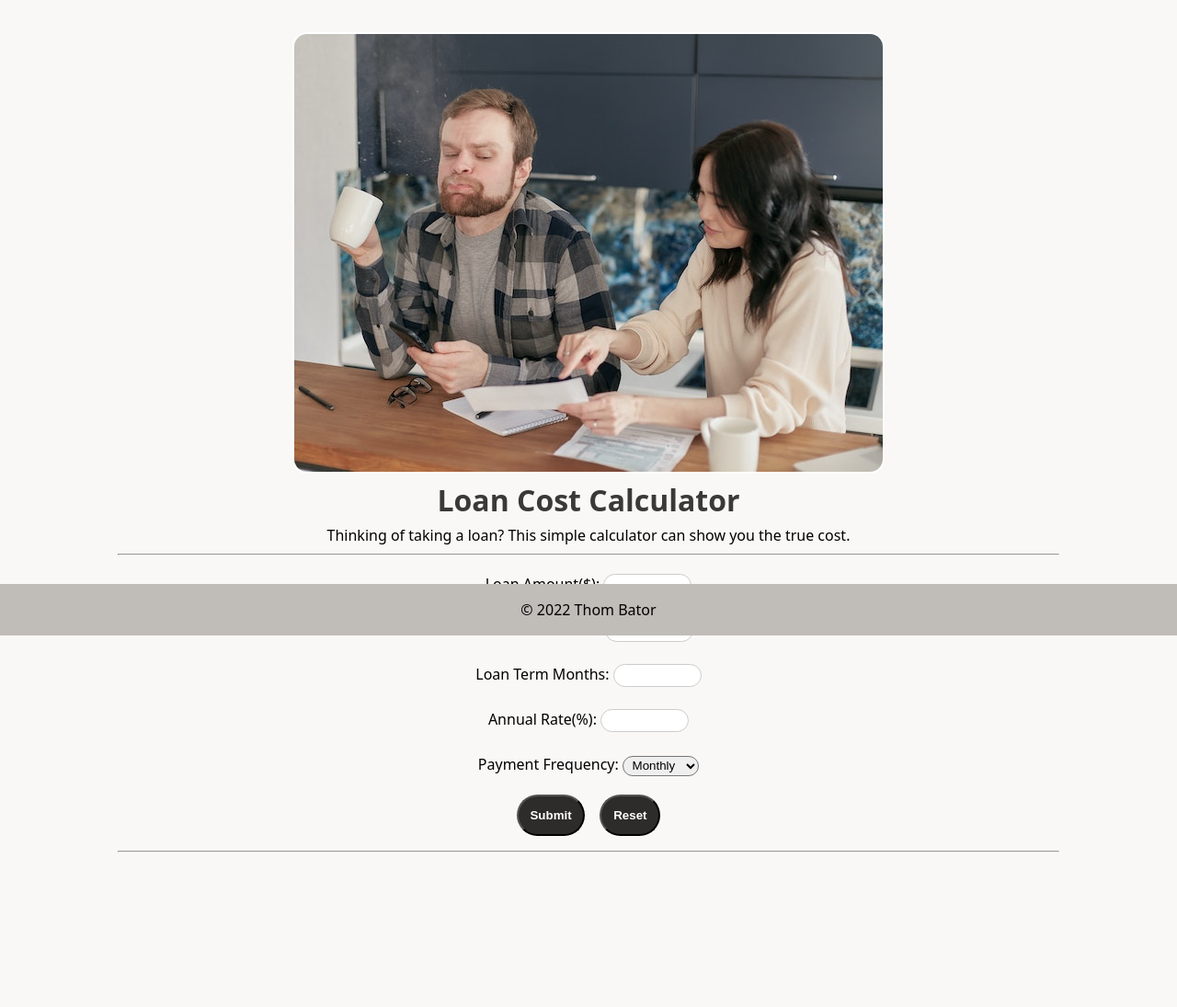
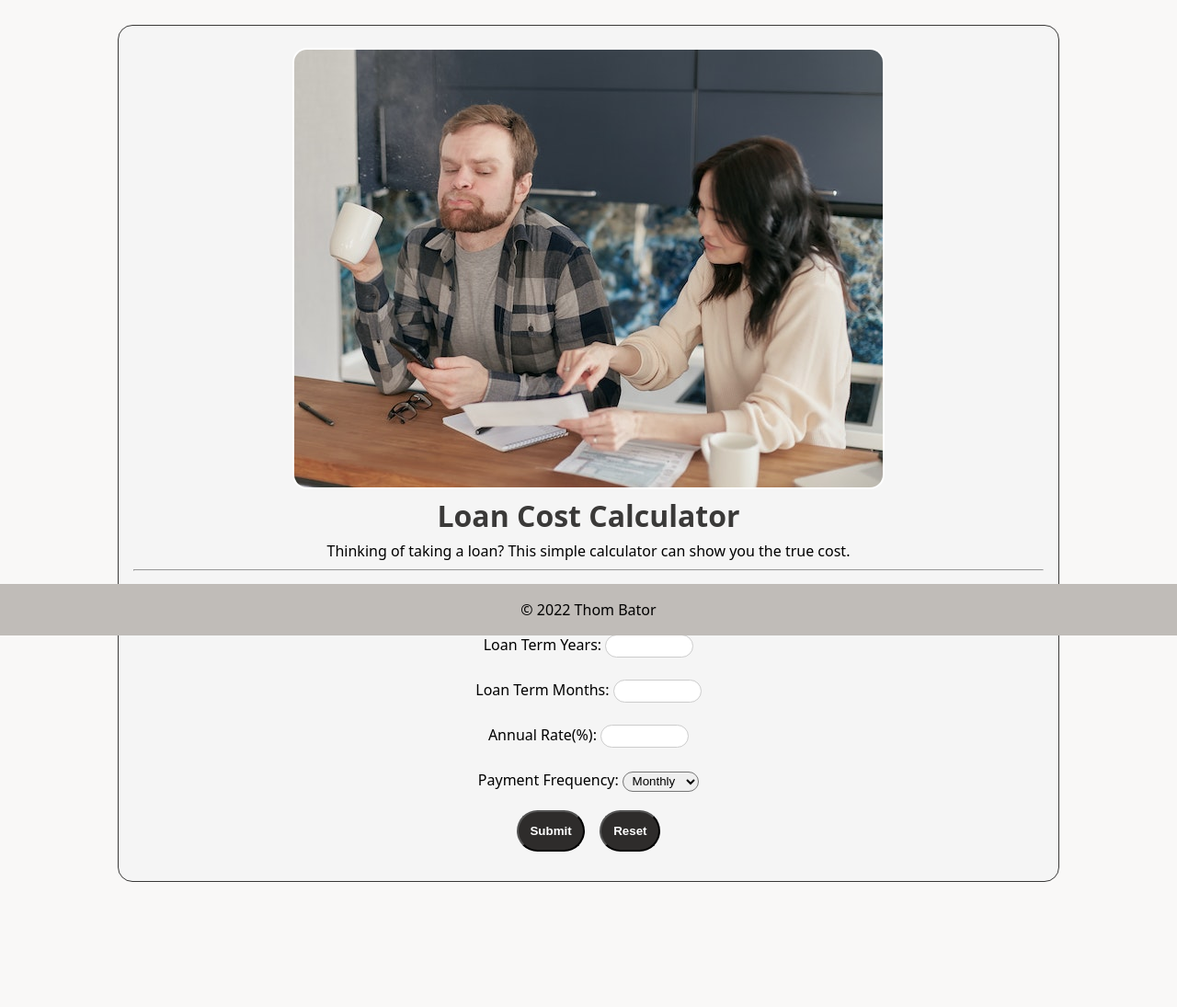
Before and after one commit to ThomBator/financial-calculators, a Flask app: page /loan in a window 1280 px wide. Shown: the part 109-1204 px from the top of the page at 92% size. Before the commit the page ends 1036 px from the top, so only its background shows below. Run offline with Flask 2, Linux system fonts and the light colour scheme.

Commit message:
added section borders to improve aesthetic'

```diff
--- a/fincalc/static/style.css
+++ b/fincalc/static/style.css
@@ -31,12 +31,23 @@ main {
     margin-bottom: 5rem;
 }
 
+.homeMain {
+    margin-top: 2rem;
+}
+
+
  p {
     line-height: 1.5;
     font-weight: 400;
     margin-bottom: 0.5rem;
 }
 
+.sectionBG{
+    background-color: whitesmoke;
+    border: 1px solid #3a3938;
+    padding: 1rem;
+    border-radius: 1rem;
+}
 
 .images {
     border: 2px solid white;
@@ -198,7 +209,7 @@ footer {
 
      .displayResults {
         display: flex;
-        justify-content: flex-start;
+        justify-content: center;
         gap: 5rem;
 
     }
@@ -259,7 +270,8 @@ footer {
 }
 
 .calcOutput {
-    margin-top: 0.5rem;
+    margin-top: 3rem;
+    margin-bottom: 1rem;
 }
 
 .calcOutput hr {
--- a/fincalc/templates/invest.html
+++ b/fincalc/templates/invest.html
@@ -1,5 +1,5 @@
 {% extends 'base.html'%} {% block title %}Invest{% endblock %} {%block content%}
-<header class="header">
+<header class="header sectionBG">
   <div class="flexItem">
     <img
       class="hero images"
@@ -69,12 +69,12 @@
         </div>
 
     </form>
-    <hr/>
+
   </div>
 </header>
 
 {% if SUBMIT  %}
-  <main class="displayResults">
+  <main class="displayResults sectionBG">
     <div class="calcOutput">
       <h2>Results: </h2>
       <br>
--- a/fincalc/templates/loan.html
+++ b/fincalc/templates/loan.html
@@ -1,7 +1,7 @@
 {% extends 'base.html' %} {% block title %}Loans{% endblock %} {% block content
 %}
 
-<header class="header">
+<header class="header sectionBG">
   <div class="flexItem">
     <img class="hero images" src="static\pexels-mikhail-nilov-6963889.jpg" alt="A couple looking at their bills" />
   </div>
@@ -77,12 +77,12 @@
         <button  class="calcButtonStyle" type="submit" name="reset" value="reset">Reset</button>
       </div>
     </form>
-     <hr/>
+
   </div>
 </header>
 
 {% if LOAN_DETAILS and SUBMIT %}
-<main class="displayResults">
+<main class="displayResults sectionBG">
 
   <div class="calcOutput">
     <h2>Results:</h2>
```
Also changed, not shown: fincalc/templates/index.html (+5 -3 lines).
